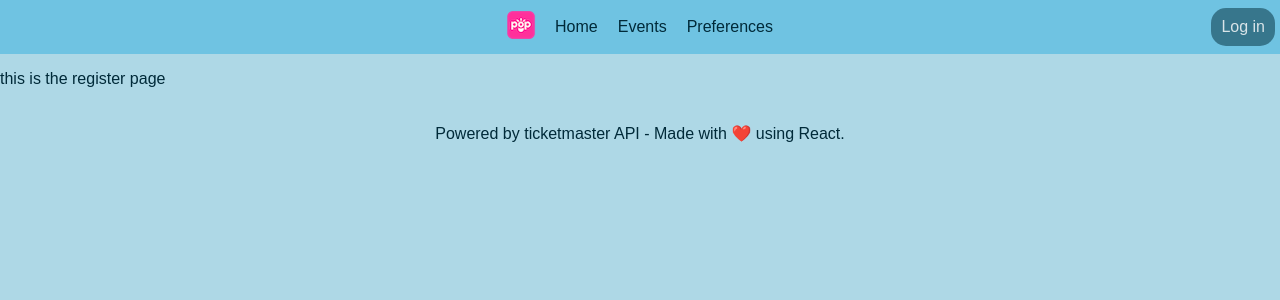
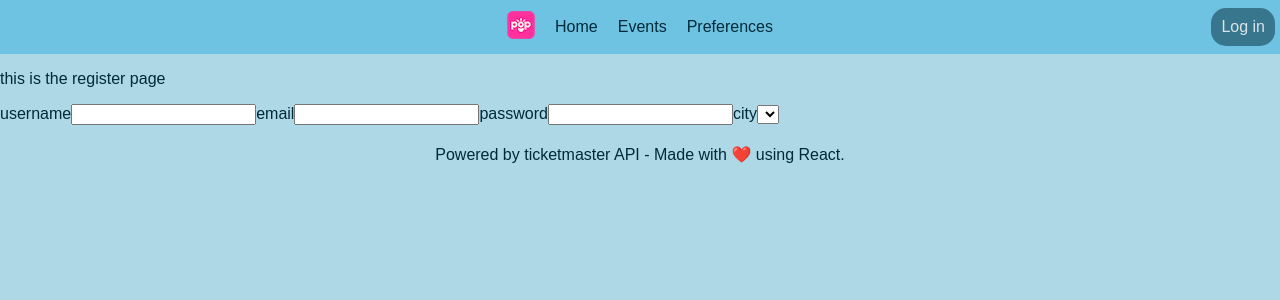
Before and after one commit to ash-kick/event-pop-app, a React (Vite) app: page /register in a window 1280 px wide. Shown: the top 300 px of the page. Built offline with nearby package versions, Linux system fonts and the light colour scheme; a web font is replaced by a local one.

Commit message:
adding to registration page, letting option fetching for event preferences be public

```diff
--- a/src/pages/register/Register.jsx
+++ b/src/pages/register/Register.jsx
@@ -1,11 +1,37 @@
+import axios from "axios";
+
 export default function Register() {
+     const currentCities = async () => {
+          await axios.get("api/event-preferences/options").then(response);
+     };
      return (
           <div>
                <p>this is the register page</p>
                <form
-                    action=""
+                    action="api/user/register"
                     method="POST">
-                    <label></label>
+                    <label>username</label>
+                    <input
+                         type="text"
+                         name="userName"
+                         required></input>
+                    <label>email</label>
+                    <input
+                         type="email"
+                         name="email"
+                         required></input>
+                    <label>password</label>
+                    <input
+                         type="password"
+                         name="password"
+                         required></input>
+                    <label>city</label>
+                    <select
+                         type="text"
+                         name="userCity"
+                         required>
+                         {}
+                    </select>
                </form>
           </div>
      );
```
Also changed, not shown: 1 other file (tests, documents, lock files or other folders).
